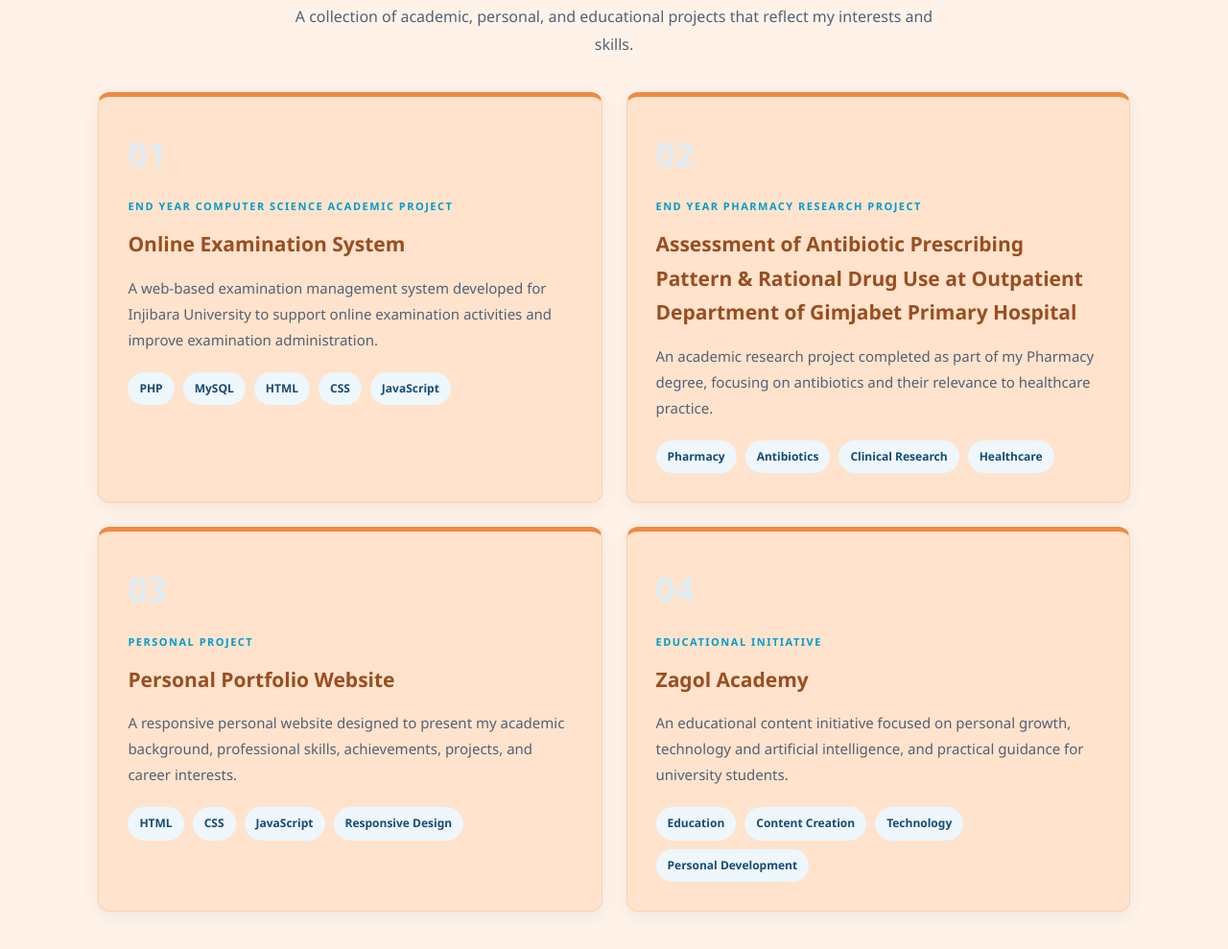
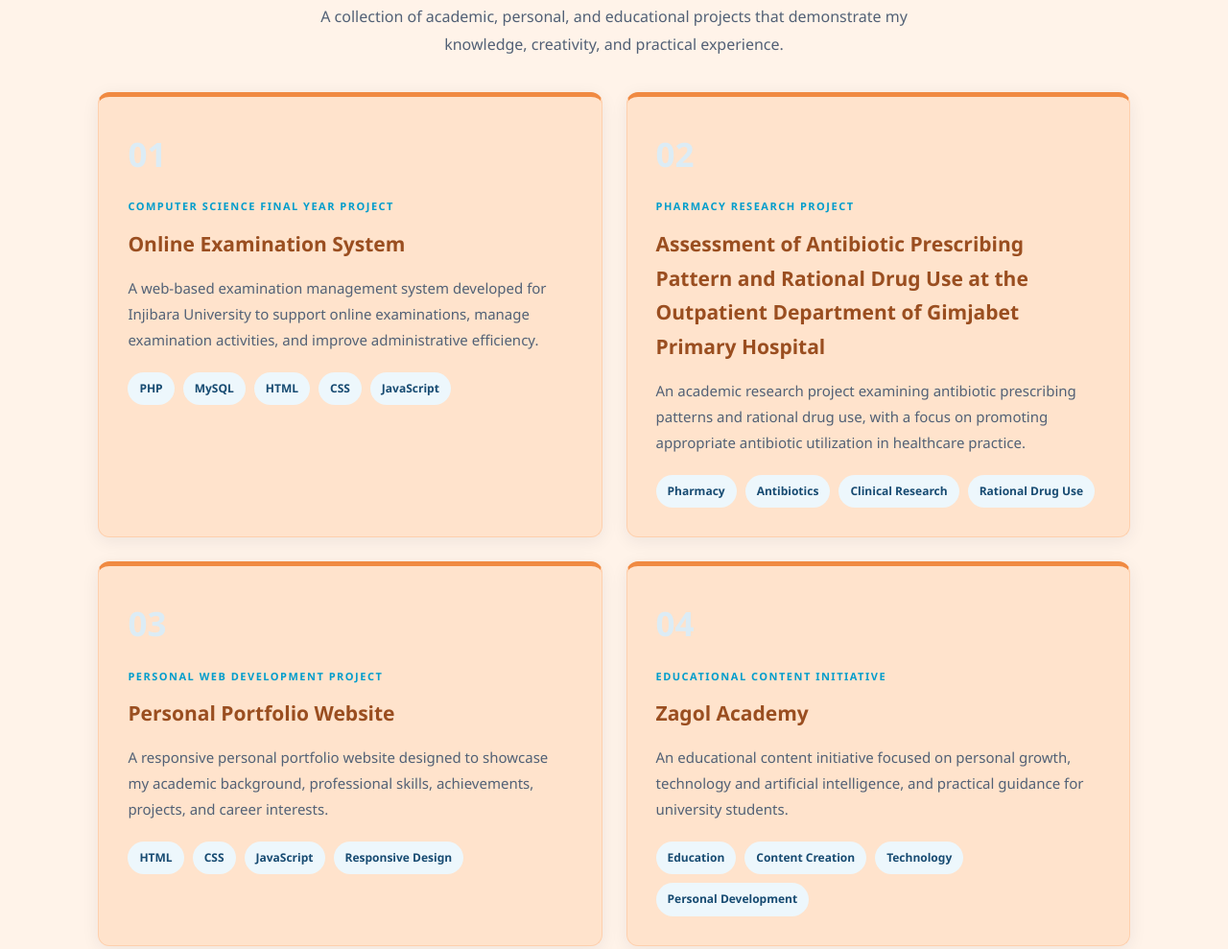
Before and after one commit to TebikachewChekol/My-Portfolio, a plain HTML site: page index.html in a window 1280 px wide. Shown: the part 3314-4303 px from the top of the page at 96% size. Drawn offline with nearby package versions, Linux system fonts and the light colour scheme.

Commit message:
Update index.html

```diff
--- a/index.html
+++ b/index.html
@@ -274,6 +274,7 @@
 
 </section>
 
+
 <!-- Projects Section -->
 <section id="projects" class="section">
 
@@ -281,25 +282,28 @@
 
     <p class="projects-intro">
         A collection of academic, personal, and educational
-        projects that reflect my interests and skills.
+        projects that demonstrate my knowledge, creativity,
+        and practical experience.
     </p>
 
     <div class="projects-container">
 
-        <!-- Project 1 -->
+        <!-- Project 01 -->
         <div class="project-card">
 
             <div class="project-number">01</div>
 
-            <span class="project-category">END YEAR COMPUTER SCIENCE ACADEMIC PROJECT</span>
+            <span class="project-category">
+                COMPUTER SCIENCE FINAL YEAR PROJECT
+            </span>
 
             <h3>Online Examination System</h3>
 
             <p>
                 A web-based examination management system
                 developed for Injibara University to support
-                online examination activities and improve
-                examination administration.
+                online examinations, manage examination
+                activities, and improve administrative efficiency.
             </p>
 
             <div class="project-tech">
@@ -312,43 +316,53 @@
 
         </div>
 
-<!-- Project 2: End Year Pharmacy Research -->
+        <!-- Project 02 -->
         <div class="project-card">
 
             <div class="project-number">02</div>
 
-    <span class="project-category">END YEAR PHARMACY RESEARCH PROJECT</span>
+            <span class="project-category">
+                PHARMACY RESEARCH PROJECT
+            </span>
 
-    <h3>Assessment of Antibiotic Prescribing Pattern & Rational Drug Use at Outpatient Department of Gimjabet Primary Hospital</h3>
+            <h3>
+                Assessment of Antibiotic Prescribing Pattern
+                and Rational Drug Use at the Outpatient
+                Department of Gimjabet Primary Hospital
+            </h3>
 
             <p>
-        An academic research project completed as part
-        of my Pharmacy degree, focusing on antibiotics
-        and their relevance to healthcare practice.
+                An academic research project examining
+                antibiotic prescribing patterns and rational
+                drug use, with a focus on promoting appropriate
+                antibiotic utilization in healthcare practice.
             </p>
 
             <div class="project-tech">
                 <span>Pharmacy</span>
                 <span>Antibiotics</span>
                 <span>Clinical Research</span>
-        <span>Healthcare</span>
+                <span>Rational Drug Use</span>
             </div>
 
         </div>
 
-        <!-- Project 2 -->
+        <!-- Project 03 -->
         <div class="project-card">
 
             <div class="project-number">03</div>
 
-            <span class="project-category">PERSONAL PROJECT</span>
+            <span class="project-category">
+                PERSONAL WEB DEVELOPMENT PROJECT
+            </span>
 
             <h3>Personal Portfolio Website</h3>
 
             <p>
-                A responsive personal website designed to
-                present my academic background, professional
-                skills, achievements, projects, and career interests.
+                A responsive personal portfolio website
+                designed to showcase my academic background,
+                professional skills, achievements, projects,
+                and career interests.
             </p>
 
             <div class="project-tech">
@@ -360,12 +374,14 @@
 
         </div>
 
-        <!-- Project 3 -->
+        <!-- Project 04 -->
         <div class="project-card">
 
             <div class="project-number">04</div>
 
-            <span class="project-category">EDUCATIONAL INITIATIVE</span>
+            <span class="project-category">
+                EDUCATIONAL CONTENT INITIATIVE
+            </span>
 
             <h3>Zagol Academy</h3>
 
@@ -388,6 +404,7 @@
     </div>
 
 </section>
+
       <!-- Video Portfolio Section -->
 <section id="videos" class="section">
     <h2>My Video Samples</h2>
```
Lines whose indentation alone changed are shown as unchanged.
